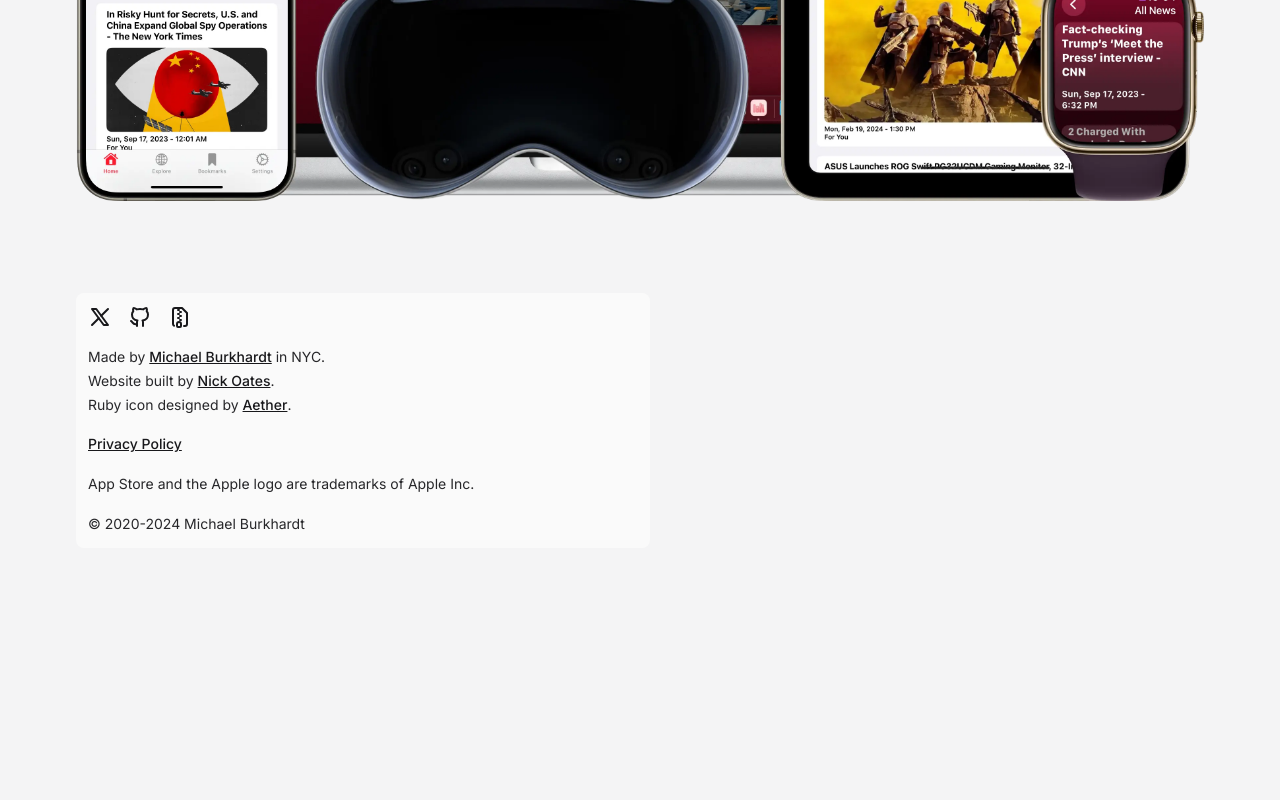
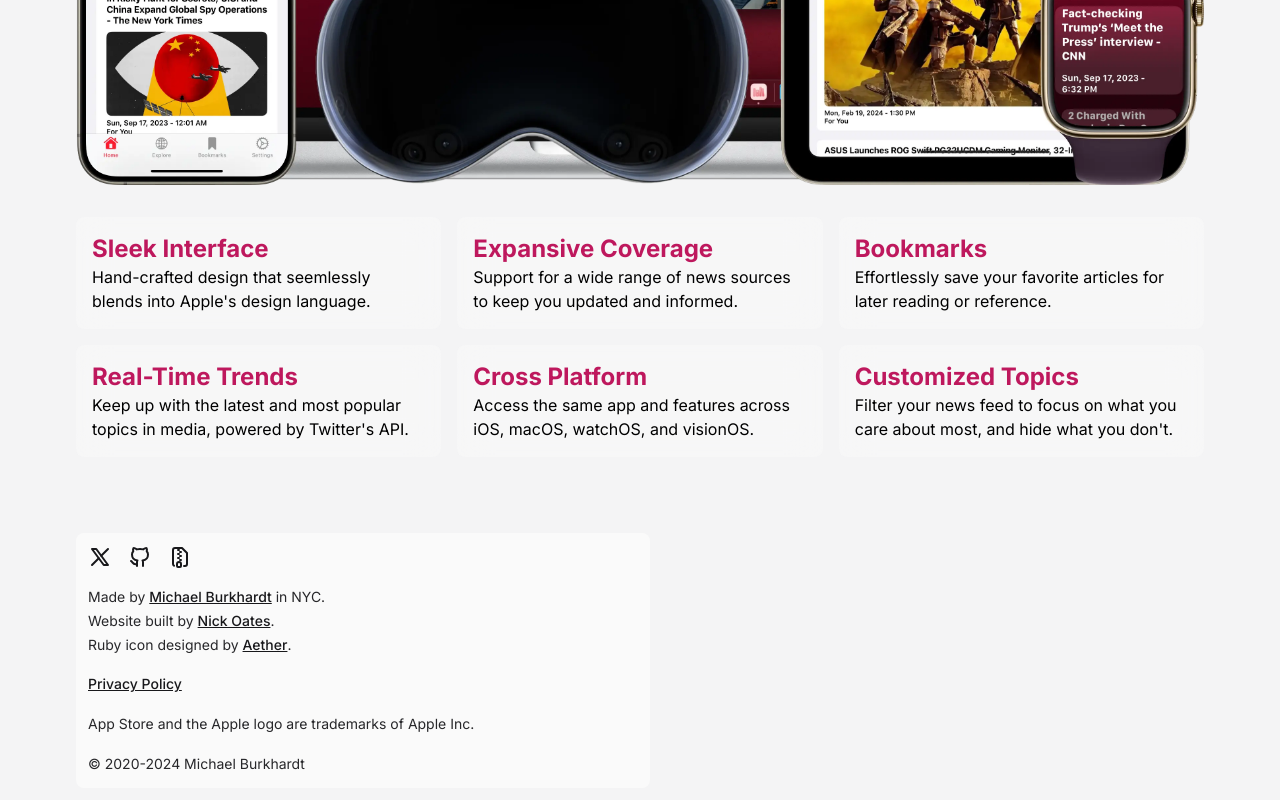
Before and after one commit to getRubyApp/Ruby-Website, a Next.js app: page / in a window 1280 px wide. Shown: the part 800-1600 px from the top of the page. Before the commit the page ends 1360 px from the top, so only its background shows below. Built offline with nearby package versions, Linux system fonts and the light colour scheme.

Commit message:
Add features

```diff
--- a/app/page.tsx
+++ b/app/page.tsx
@@ -1,24 +1,24 @@
+import Hero from "@/assets/Hero.webp";
 import { AppStoreIcon } from "@/components/Icons";
-import Hero from "@/assets/Hero.webp";
 import Image from "next/image";
 import { Aurora } from "@/components/Aurora";
 
 export default function Home() {
 	return (
-		<main className="lg:py-20 py-8 sm:py-12">
+		<main className="py-8 sm:py-12 lg:py-16">
 			<Aurora />
 
 			<p className="font-black text-4xl lg:text-5xl text-center drop-shadow tracking-tight text-transparent bg-clip-text bg-gradient-to-br from-pink-600 to-pink-800 dark:from-pink-200 dark:to-pink-400">
 				News that Shines
 			</p>
 
-			<p className="text-center text-lg lg:text-xl max-w-xl text-balance mx-auto pt-2">
+			<p className="text-center text-lg lg:text-xl max-w-xl text-balance mx-auto py-2 pb-4">
 				Ruby is a beautifully designed news app for Apple platforms,
 				built to be simple and easy to use.
 			</p>
 
 			<a
-				className="flex items-center gap-2 rounded-full px-3 py-2 bg-black text-white dark:bg-white dark:text-black hover:bg-zinc-800 dark:hover:bg-zinc-200 transition ease-in-out group w-fit mx-auto text-center mt-4 mb-8"
+				className="flex items-center gap-2 rounded-full px-3 py-2 bg-black text-white dark:bg-white dark:text-black hover:bg-zinc-800 dark:hover:bg-zinc-200 transition ease-in-out group w-fit mx-auto text-center"
 				href="https://apps.apple.com/us/app/ruby-your-news-assistant/id1522815729"
 			>
 				<AppStoreIcon className="group-hover:text-pink-300 dark:group-hover:text-pink-700 transition ease-in-out" />
@@ -31,7 +31,61 @@ export default function Home() {
 				placeholder="blur"
 				sizes="(max-width: 1152px) 100vw, 1152px"
 				priority
+				className="py-8"
 			/>
+
+			<div
+				className="grid md:grid-cols-2 lg:grid-cols-3 gap-4"
+				id="features"
+			>
+				{features.map((feature, index) => (
+					<div
+						key={index}
+						className="rounded-lg backdrop-blur-lg bg-zinc-50/50 dark:bg-zinc-950/50 p-4 hover:scale-[1.01] transition ease-in-out"
+					>
+						<h3 className="font-bold text-xl lg:text-2xl text-pink-700 dark:text-pink-300">
+							{feature.title}
+						</h3>
+						<p>{feature.description}</p>
+					</div>
+				))}
+			</div>
 		</main>
 	);
 }
+
+const features: Array<{
+	title: string;
+	description: string;
+}> = [
+	{
+		title: "Sleek Interface",
+		description:
+			"Hand-crafted design that seemlessly blends into Apple's design language.",
+	},
+	{
+		title: "Expansive Coverage",
+		description:
+			"Support for a wide range of news sources to keep you updated and informed.",
+	},
+	{
+		title: "Bookmarks",
+		description:
+			"Effortlessly save your favorite articles for later reading or reference.",
+	},
+	{
+		title: "Real-Time Trends",
+		description:
+			"Keep up with the latest and most popular topics in media, powered by Twitter's API.",
+	},
+	{
+		title: "Cross Platform",
+		description:
+			"Access the same app and features across iOS, macOS, watchOS, and visionOS.",
+	},
+	{
+		title: "Customized Topics",
+		description:
+			"Filter your news feed to focus on what you care about most, and hide what you don't.",
+	},
+];
```
